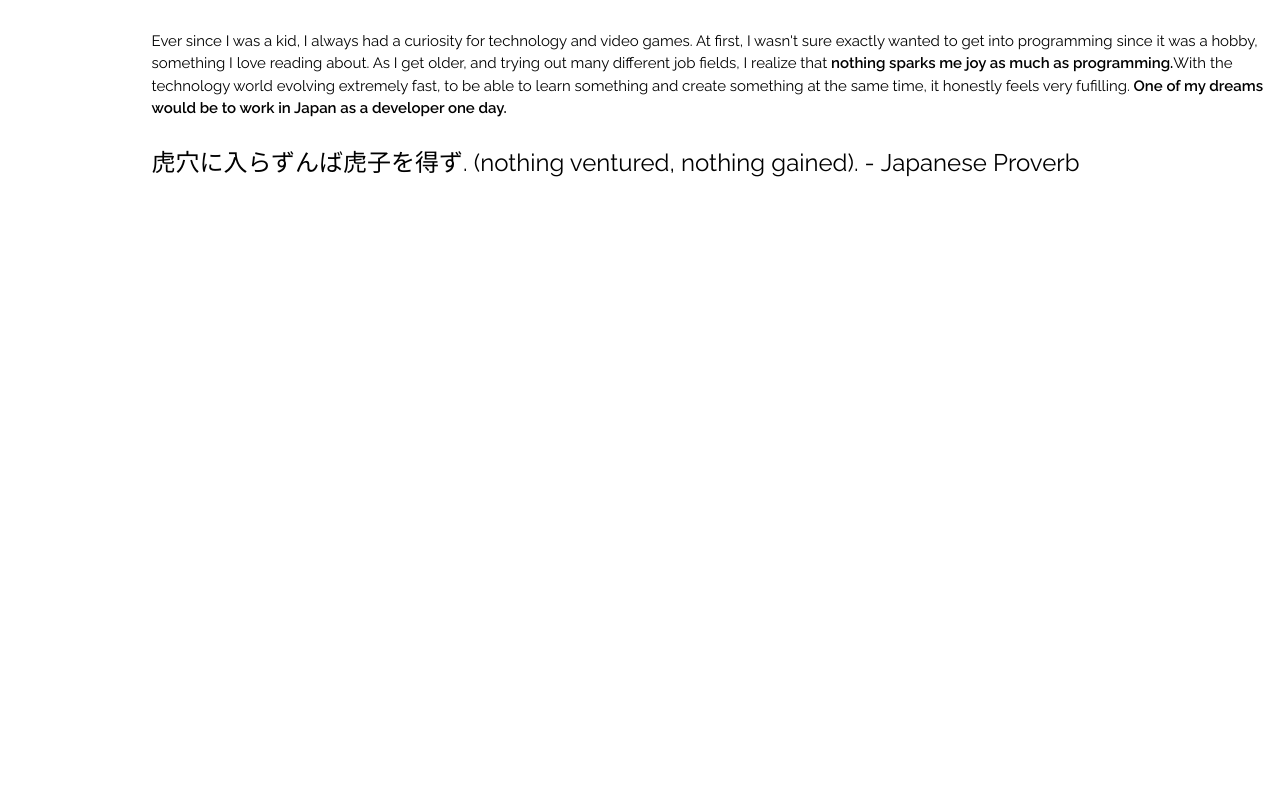
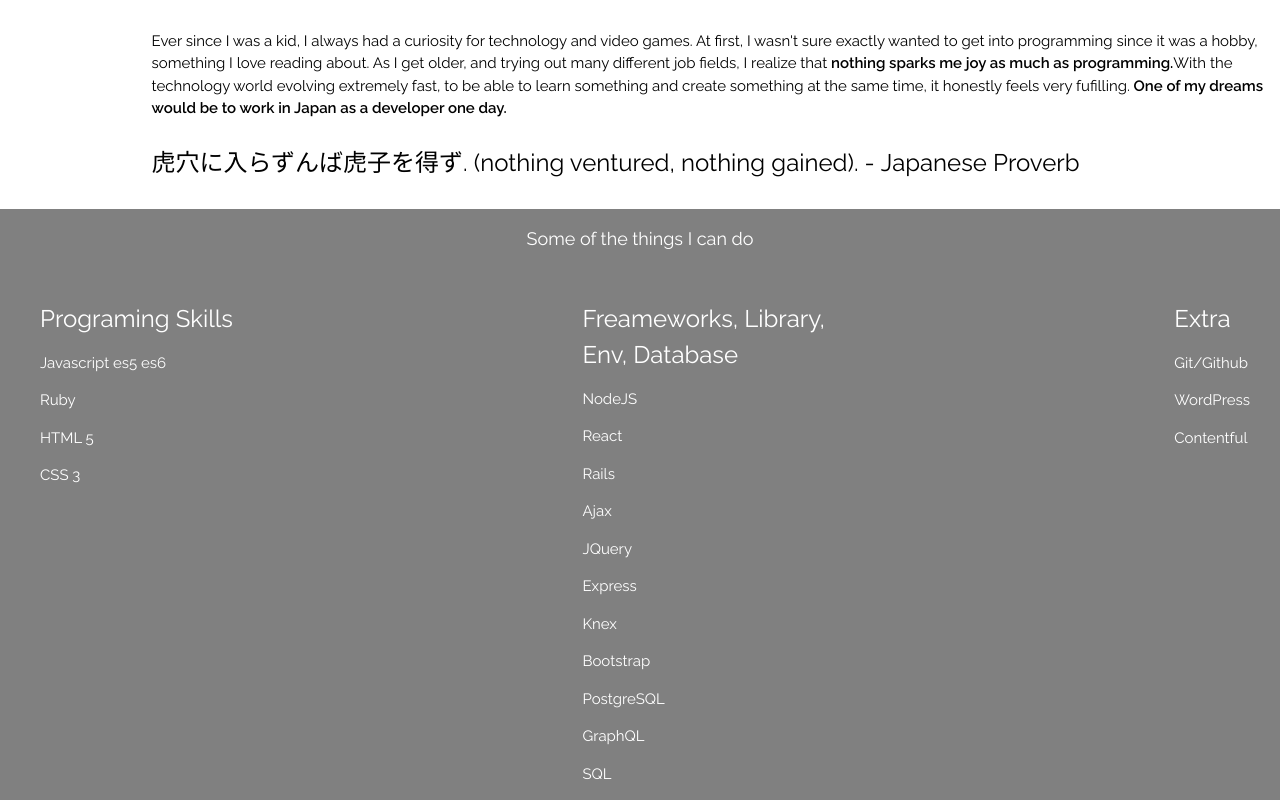
Before and after one commit to tnathalang/portfolio, a React (Create React App) app: page / in a window 1280 px wide. Shown: the part 516-1316 px from the top of the page. Before the commit the page ends 800 px from the top, so only its background shows below. Built offline with nearby package versions, Linux system fonts and the light colour scheme.

Commit message:
add skills list

```diff
--- a/src/App.js
+++ b/src/App.js
@@ -3,6 +3,7 @@ import './App.scss';
 import Nav from './components/header'
 import Intro from './components/intro'
 import AboutMe from './components/aboutme'
+import Skills from './components/skills'
 
 class App extends Component {
   render() {
@@ -11,6 +12,7 @@ class App extends Component {
         <Nav />
         <Intro />
         <AboutMe />
+        <Skills />
         {/* <div className="App">
           <header className="App-header">
             <img src={logo} className="App-logo" alt="logo" />
--- a/src/App.scss
+++ b/src/App.scss
@@ -107,3 +107,13 @@
   border-bottom: 1px solid;
   padding-bottom: 0.25em
 }
+.skills{
+  background: gray;
+  color: white
+}
+
+.skill-list{
+  display: flex;
+  justify-content: space-between;
+  margin-right: 2em;
+}
--- /dev/null
+++ b/src/components/skills.js
@@ -0,0 +1,43 @@
+import React, { Component } from 'react';
+
+
+class Skills extends Component {
+    render() {
+        return (
+            <div className="skills">
+                <p class="w3-large w3-center w3-padding-16">Some of the things I can do</p>
+                <div className="skill-list">
+                    <div>
+                        <ul><h3>Programing Skills</h3></ul>
+                        <ol>Javascript es5 es6</ol>
+                        <ol>Ruby</ol>
+                        <ol>HTML 5</ol>
+                        <ol>CSS 3</ol>
+                    </div>
+                    <div>
+                        <ul><h3>Freameworks, Library,<br /> Env, Database</h3></ul>
+                        <ol>NodeJS</ol>
+                        <ol>React</ol>
+                        <ol>Rails</ol>
+                        <ol>Ajax</ol>
+                        <ol>JQuery</ol>
+                        <ol>Express</ol>
+                        <ol>Knex</ol>
+                        <ol>Bootstrap</ol>
+                        <ol>PostgreSQL</ol>
+                        <ol>GraphQL</ol>
+                        <ol>SQL</ol>
+                    </div>
+                    <div>
+                        <ul><h3>Extra</h3></ul>
+                        <ol>Git/Github</ol>
+                        <ol>WordPress</ol>
+                        <ol>Contentful</ol>
+                    </div>
+                </div>
+            </div>
+        );
+    }
+}
+
+export default Skills;
```
